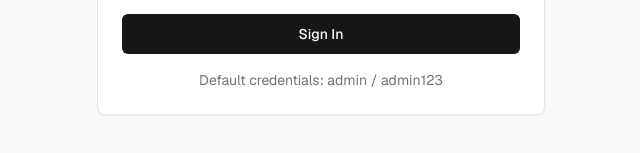
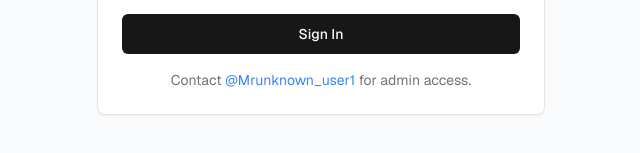
Before and after one commit to suryaakkala/facial-recognition-logbook-webapp, a Next.js app: page / in a window 1280 px wide. Both pictures are taken after a click on the button "Admin Login". Shown: the part 473-626 px from the top of the page, without its empty margins (319-959 px from the left). Built offline with nearby package versions, Linux system fonts and the light colour scheme; no server answers; what @supabase/auth-helpers-nextjs would draw is missing.

Commit message:
added contact for admin access in admin-login component

```diff
--- a/components/admin-login.tsx
+++ b/components/admin-login.tsx
@@ -94,7 +94,10 @@ export default function AdminLogin({ onLogin }: AdminLoginProps) {
             </Button>
           </form>
 
-          <div className="mt-4 text-sm text-center text-muted-foreground">Default credentials: admin / admin123</div>
+          <div className="mt-4 text-sm text-center text-muted-foreground">Contact
+            <a href="https://t.me/Mrunknown_user1/" className="text-blue-500"> @Mrunknown_user1 </a>
+            for admin access.
+          </div>
         </CardContent>
       </Card>
     </div>
```
